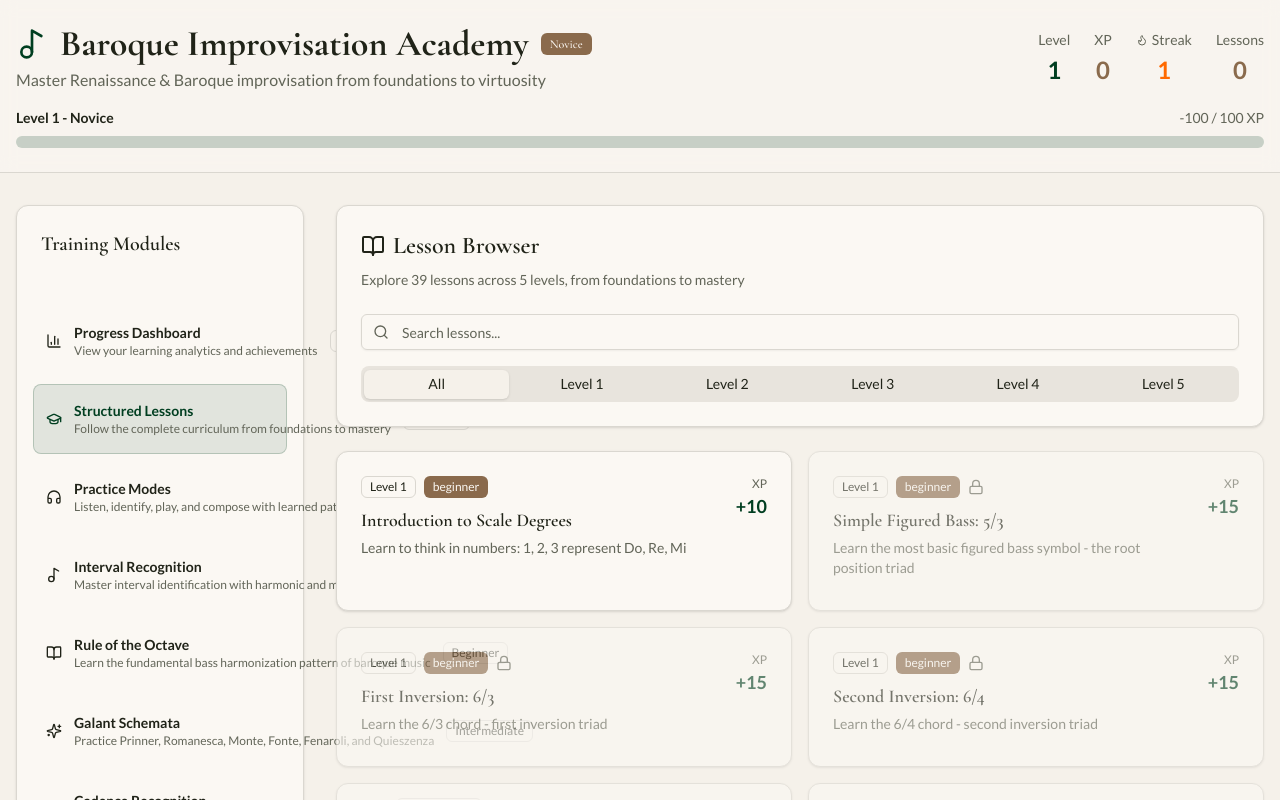
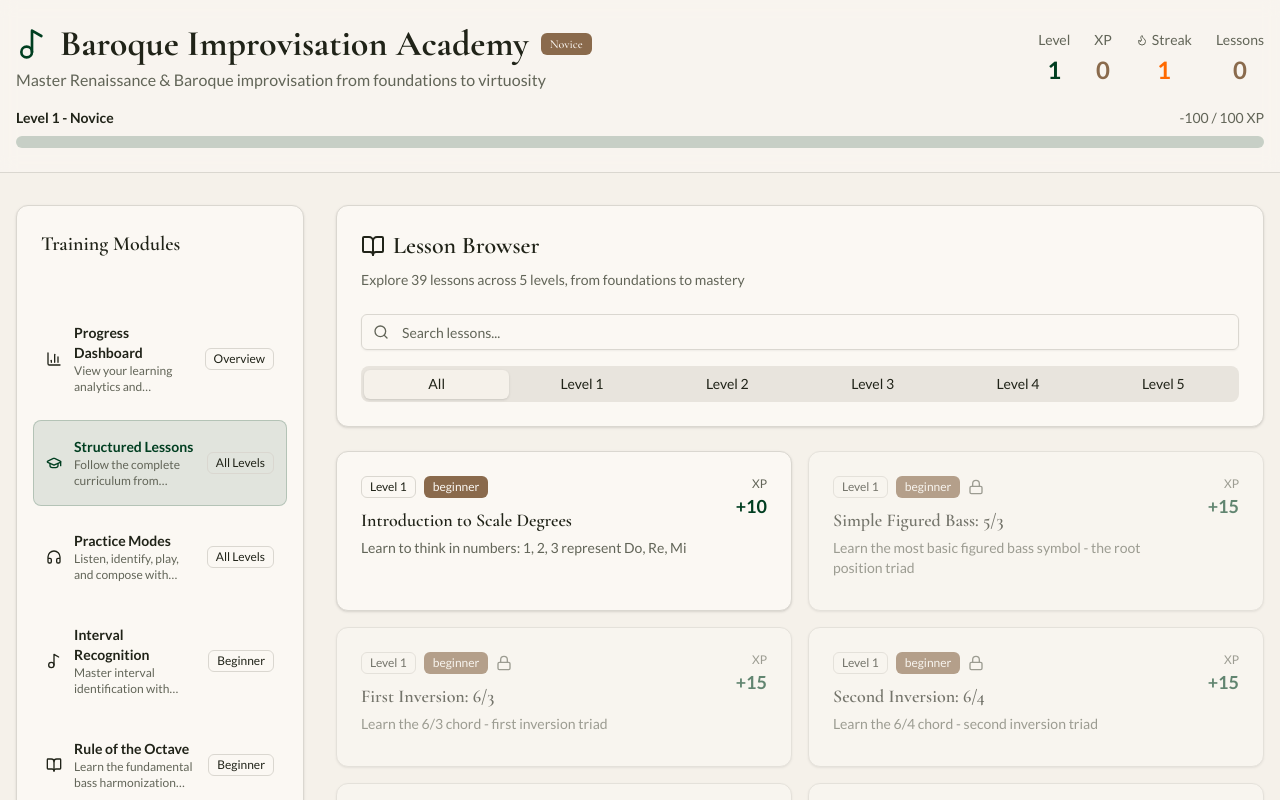
Before and after one commit to bbqrobhaz/ClassicalPartimentiBeginner, a Next.js app: page / in a window 1280 px wide. Shown: the top 800 px of the page. Built offline with nearby package versions, Linux system fonts and the light colour scheme.

Commit message:
fix: resolve text wrapping in training module cards
Add `min-w-0`, `whitespace-normal`, and `w-full` for proper text wrapping.

#VERCEL_SKIP

Co-authored-by: null <138902676+bbqrobhaz@users.noreply.github.com>

```diff
--- a/app/page.tsx
+++ b/app/page.tsx
@@ -264,11 +264,13 @@ export default function PartimentiTrainer() {
                       `}
                     >
                       <Icon className="w-5 h-5 flex-shrink-0" />
-                      <div className="text-left flex-1">
-                        <div className="font-semibold text-sm">{module.name}</div>
-                        <div className="text-xs text-muted-foreground line-clamp-2">{module.description}</div>
+                      <div className="text-left flex-1 min-w-0">
+                        <div className="font-semibold text-sm whitespace-normal">{module.name}</div>
+                        <div className="text-xs text-muted-foreground line-clamp-2 w-full whitespace-normal">
+                          {module.description}
+                        </div>
                       </div>
-                      <Badge variant="outline" className="text-xs">
+                      <Badge variant="outline" className="text-xs flex-shrink-0">
                         {module.difficulty}
                       </Badge>
                     </Button>
```
